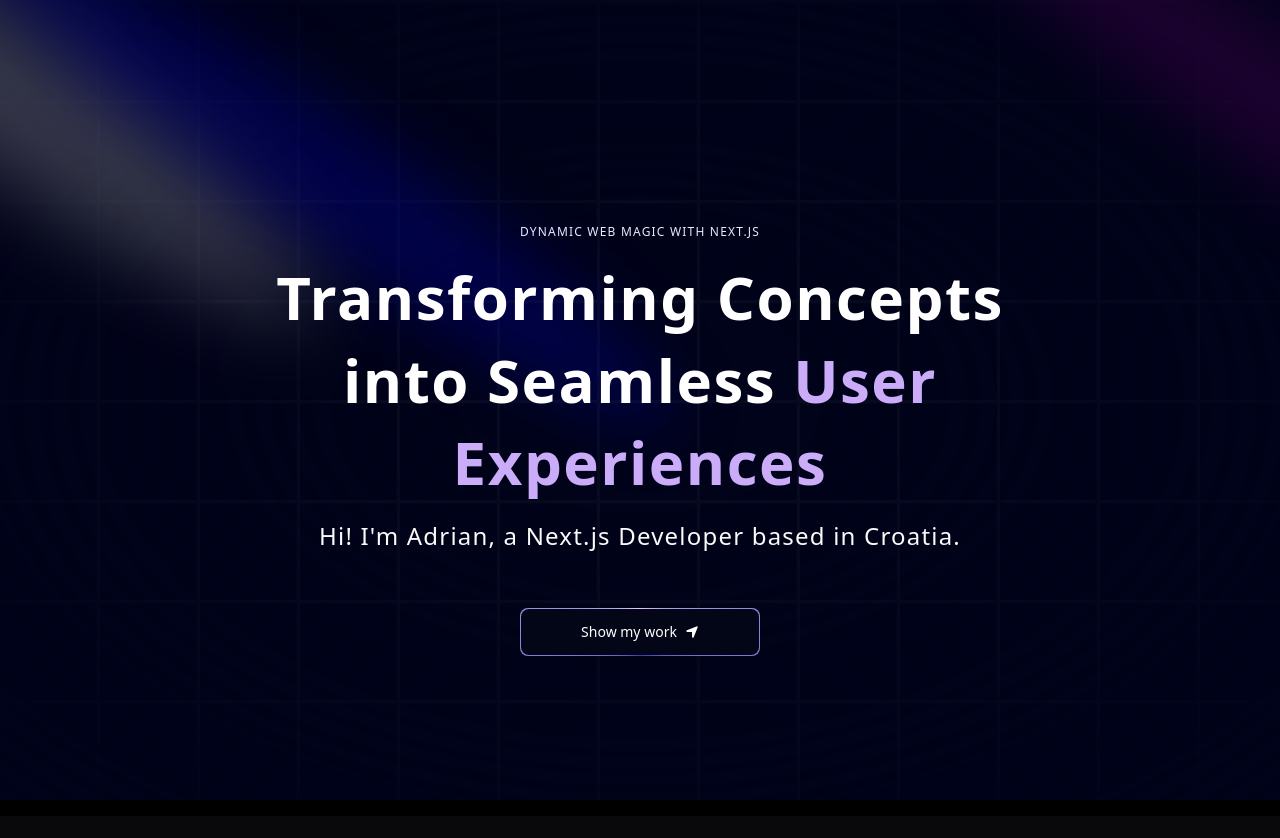
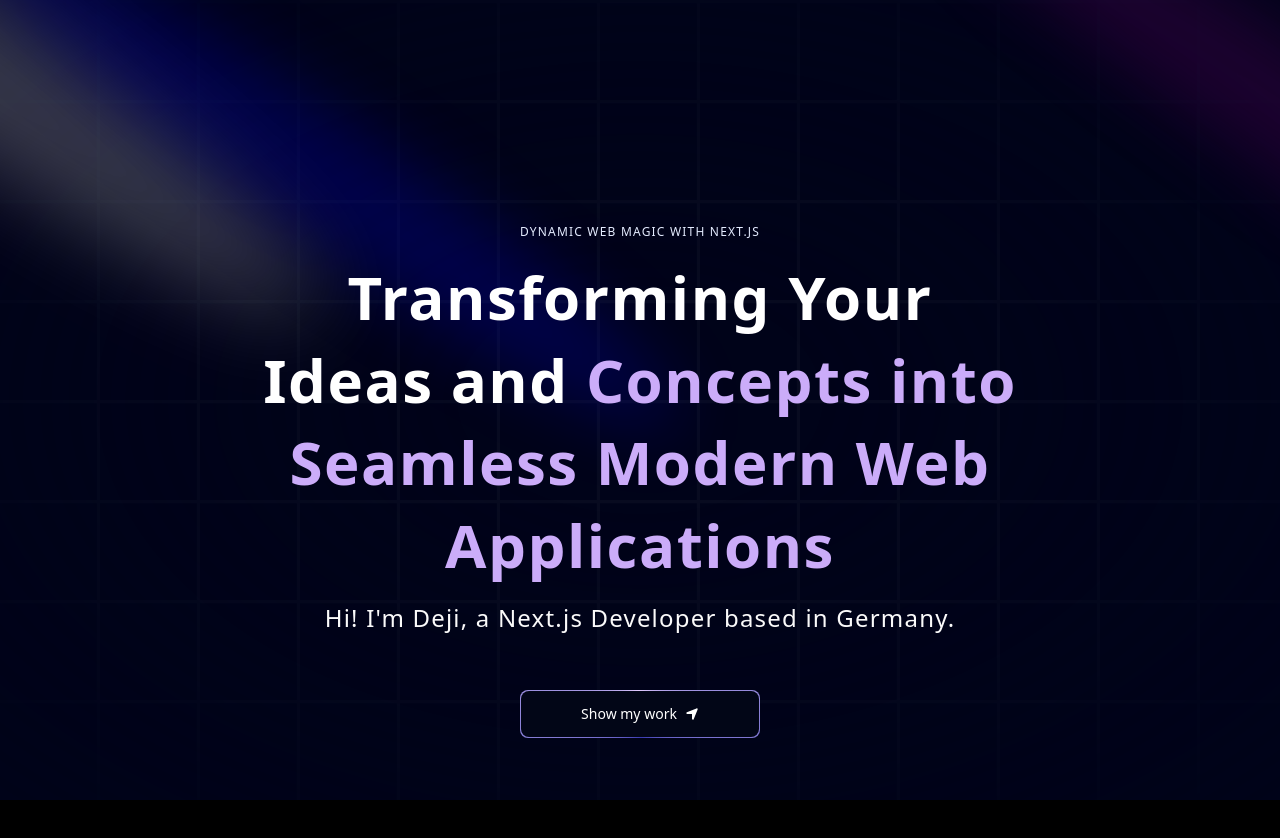
Before and after one commit to ShittuAyodeji/Portfolio, a Next.js app: page / in a window 1280 px wide. Shown: the top 838 px of the page. Before the commit the page ends 816 px from the top, so only its background shows below. Built offline with nearby package versions, Linux system fonts and the light colour scheme.

Commit message:
update Hero section

```diff
--- a/components/Hero.tsx
+++ b/components/Hero.tsx
@@ -52,12 +52,12 @@
            *  change md:text-6xl, add more responsive code
            */}
           <TextGenerateEffect
-            words="Transforming Concepts into Seamless User Experiences"
+            words="Transforming Your Ideas and Concepts into Seamless Modern Web Applications"
             className="text-center text-[40px] md:text-5xl lg:text-6xl"
           />
 
           <p className="text-center md:tracking-wider mb-4 text-sm md:text-lg lg:text-2xl">
-            Hi! I&apos;m Adrian, a Next.js Developer based in Croatia.
+            Hi! I&apos;m Deji, a Next.js Developer based in Germany.
           </p>
 
           <a href="#about">
--- a/components/ui/TextGenerateEffect.tsx
+++ b/components/ui/TextGenerateEffect.tsx
@@ -1,3 +1,5 @@
+/* eslint-disable */
+
 "use client";
 import { useEffect } from "react";
 import { motion, stagger, useAnimate } from "framer-motion";
@@ -11,7 +13,7 @@
   className?: string;
 }) => {
   const [scope, animate] = useAnimate();
-  let wordsArray = words.split(" ");
+  let wordsArray = words?.split(" ");
   useEffect(() => {
     console.log(wordsArray);
     animate(
--- a/next.config.mjs
+++ b/next.config.mjs
@@ -1,4 +1,9 @@
 /** @type {import('next').NextConfig} */
-const nextConfig = {};
+const nextConfig = {
+  output: "export",
+  typescript: {
+    ignoreBuildErrors: true,
+  },
+};
 
 export default nextConfig;
```
